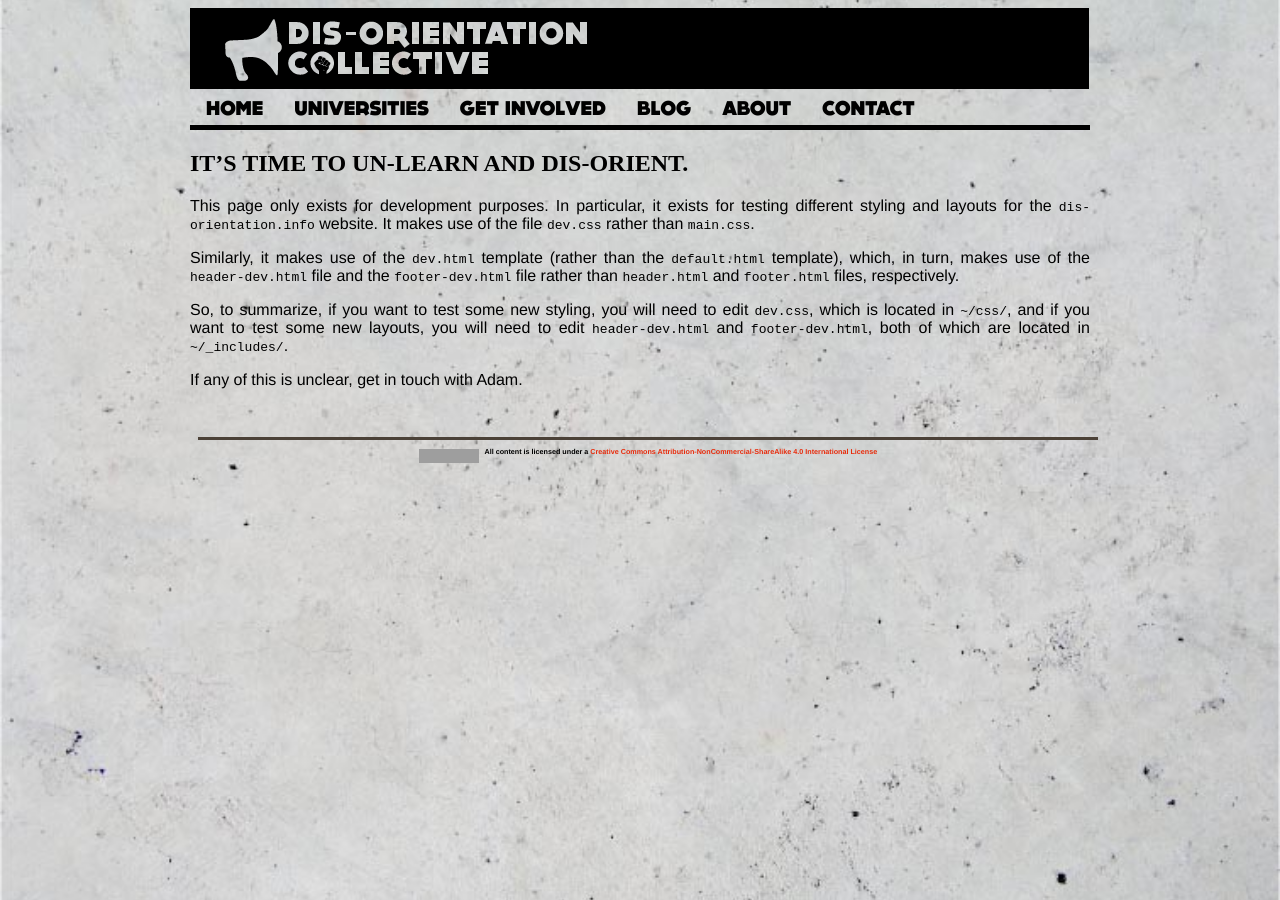
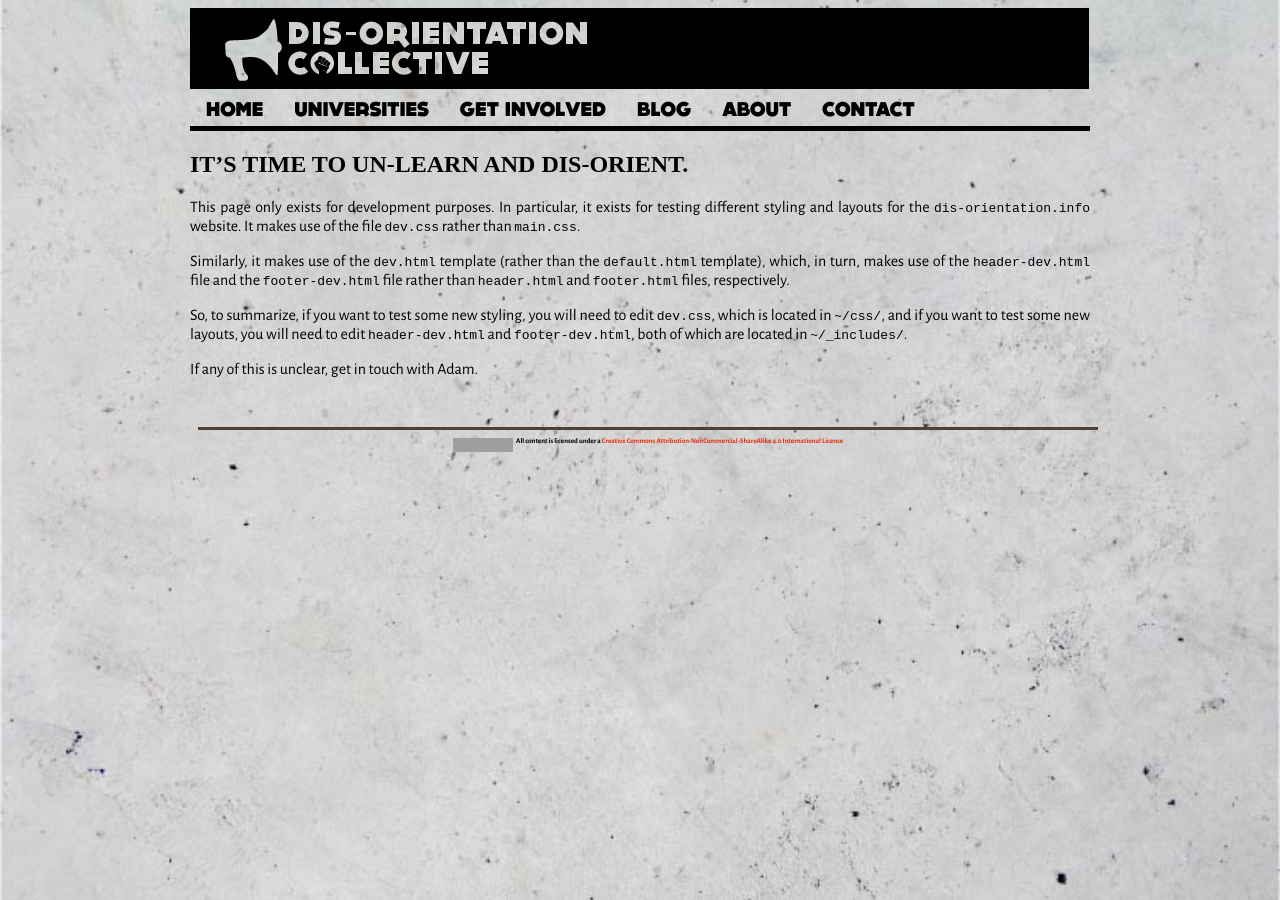
Before and after one commit to dis-orientation/dis-orientation.github.io, a Jekyll site: the page built from dev/sandbox.md, in a window 1280 px wide. Built offline with Jekyll 4.4.1, drawn with Linux system fonts in a browser that asks for light colours; some web fonts are replaced; grey boxes are pictures that could not be loaded.

Commit message:
Body font

```diff
--- a/css/dev.css
+++ b/css/dev.css
@@ -50,7 +50,7 @@ html {
 }
 
 body{
-	font-family: 'Helvetica Neue', Helvetica, Arial, sans-serif;
+	font-family: 'Alegreya Sans', sans-serif;
 	font-weight: 300;
 }
 
```
